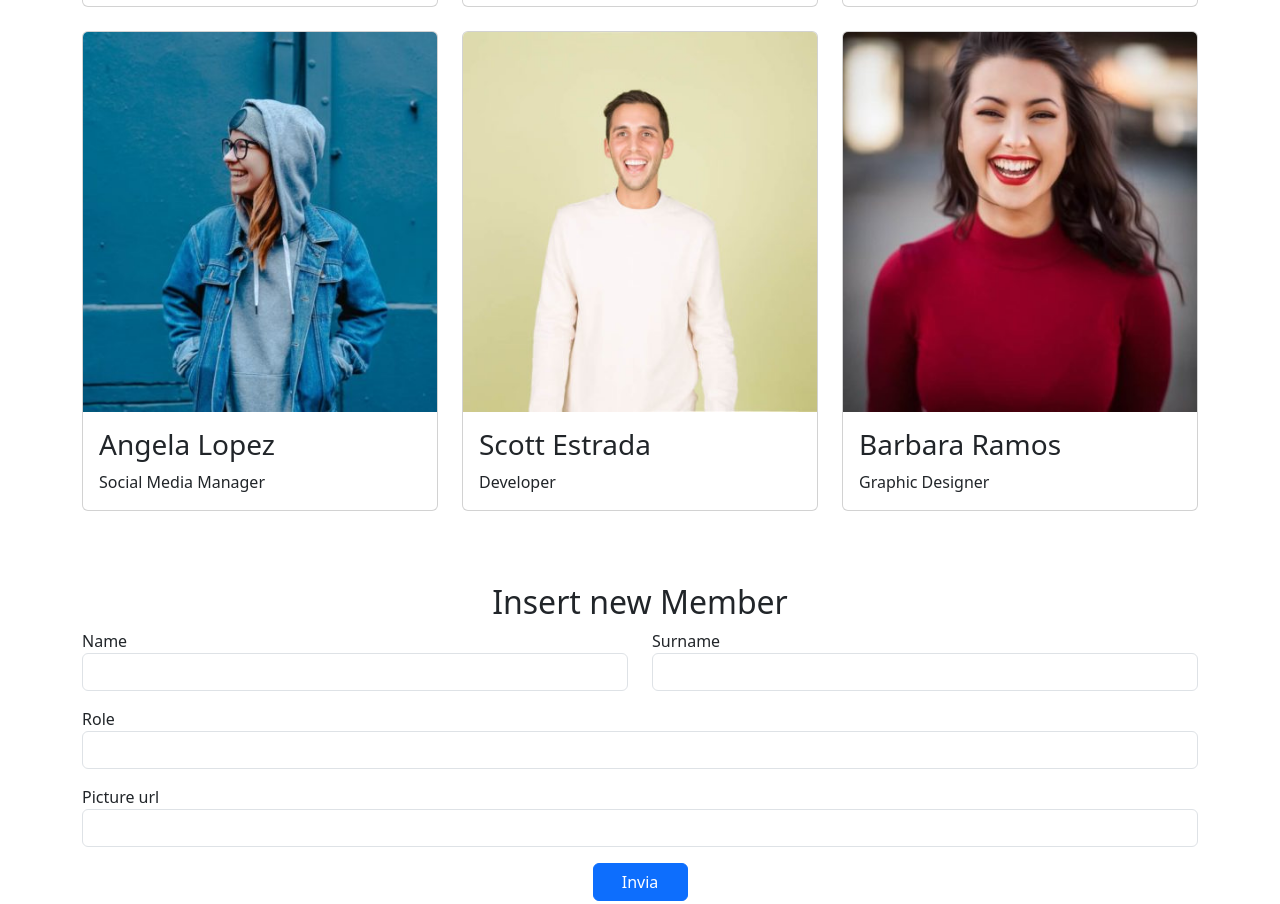
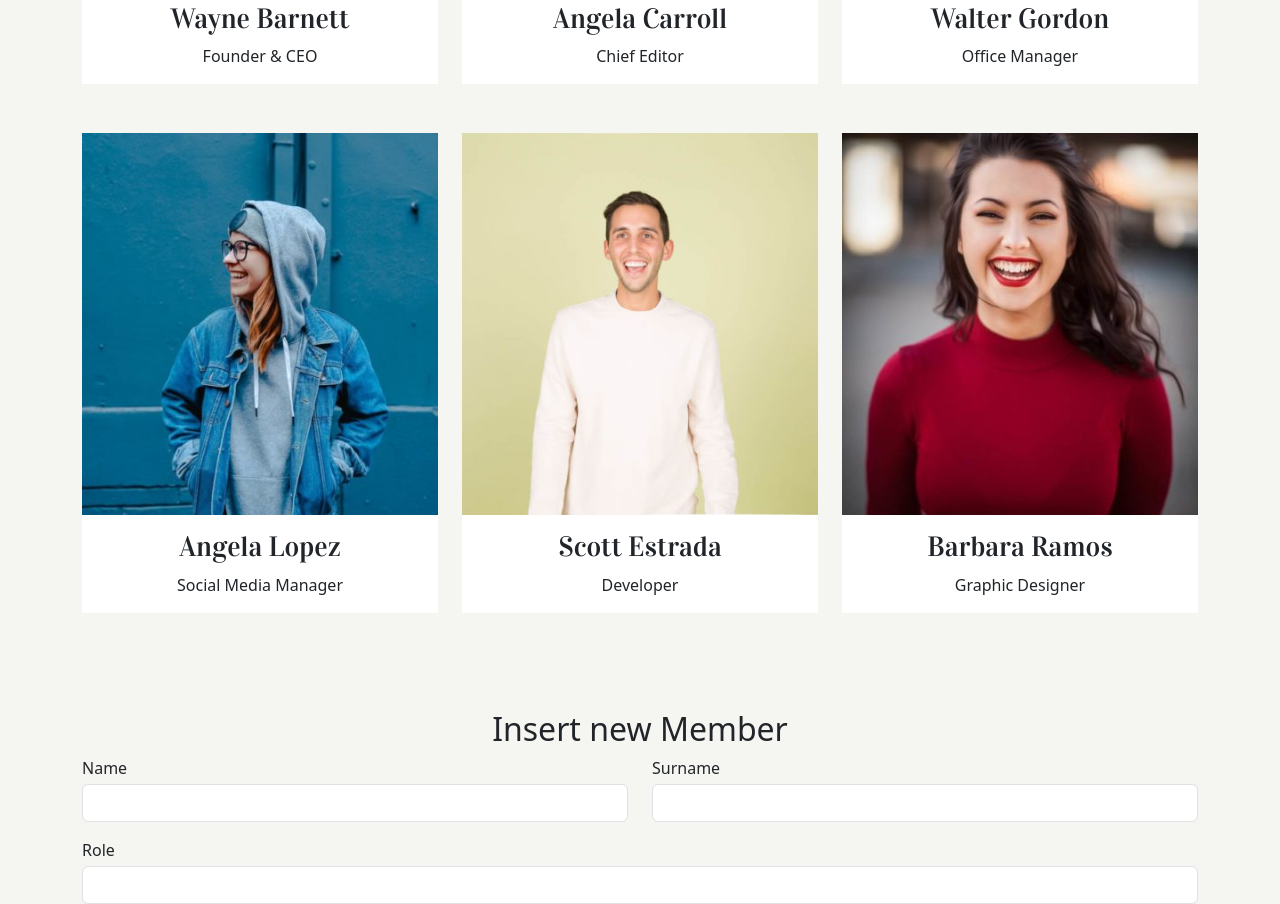
Before and after one commit to giuliabaratella/js-our-team, a plain HTML site: page index.html in a window 1280 px wide. Shown: the part 592-1496 px from the top of the page. Drawn offline with nearby package versions, Linux system fonts and the light colour scheme.

Commit message:
changed style according to screenshot

```diff
--- a/css/style.css
+++ b/css/style.css
@@ -1,3 +1,17 @@
+main {
+    background-color: #f5f5f1;
+}
+
+main h1 {
+    font-size: 1.5em;
+}
+
 .card {
-    overflow: hidden;
+    border-radius: 0px;
+    border: 0;
+    margin-bottom: 25px;
 }
+
+.card h3 {
+    font-family: 'Vidaloka', serif;
+}
--- a/index.html
+++ b/index.html
@@ -4,37 +4,44 @@
     <meta charset="UTF-8">
     <meta name="viewport" content="width=device-width, initial-scale=1.0">
     <title>Our Team</title>
+    <link rel="preconnect" href="https://fonts.googleapis.com">
+    <link rel="preconnect" href="https://fonts.gstatic.com" crossorigin>
+    <link href="https://fonts.googleapis.com/css2?family=Vidaloka&display=swap" rel="stylesheet">
     <link href="https://cdn.jsdelivr.net/npm/bootstrap@5.3.2/dist/css/bootstrap.min.css" rel="stylesheet" integrity="sha384-T3c6CoIi6uLrA9TneNEoa7RxnatzjcDSCmG1MXxSR1GAsXEV/Dwwykc2MPK8M2HN" crossorigin="anonymous">
     <link rel="stylesheet" href="css/style.css">
 </head>
 <body>
+    <main>
         <div class="container py-4 ph-2">
-        <h1 class="text-center mb-5">Our Team</h1>
+            <div class="page-text text-center">
+                <h1 class="mb-5 text-uppercase">Our Team</h1>
+                <p class="mb-5">Lorem ipsum dolor sit amet consectetur adipisicing elit. Blanditiis reiciendis maxime porro <br> ut consequatur deserunt odio vero, quam quos quaerat.</p>
+            </div>
             <div id="team-box" class="row mb-5">
 
             </div>
-
             <div class="row">
                 <h2 class="text-center">Insert new Member</h2>
                 <div class="col-6">
-                <label for="name">Name</label>
+                    <label for="name" class="mb-1">Name</label>
                     <input type="text" class="form-control mb-3" name="name" id="name">
                 </div>
                 <div class="col-6">
-                <label for="surname">Surname</label>
+                    <label for="surname" class="mb-1">Surname</label>
                     <input type="text" class="form-control mb-3"name="surname" id="surname">
                 </div>
                 <div class="col-12">
-                <label for="role">Role</label>
-                <input type="text" class="form-control mb-3 "name="role" id="role">
+                    <label for="role" class="mb-1">Role</label>
+                    <input type="text" class="form-control  mb-3"name="role" id="role">
                 </div>
                 <div class="col-12">
-                <label for="picture">Picture url</label>
+                    <label for="picture" class="mb-1">Picture url</label>
                     <input class="form-control mb-3" type="text" id="picture">
                 </div>
                 <button class="button col-1 btn btn-primary mx-auto">Invia</button>
             </div>
         </div>
+    </main>
     <script src="js/script.js"></script>
 </body>
 </html>
--- a/js/script.js
+++ b/js/script.js
@@ -73,8 +73,8 @@ function teamMember(member) {
     */
     let templateCard =`
     <div class="card">
-        <img src='img/${member.picture}' alt="team photo">
-        <div class="card-body">
+        <img src='img/${member.picture}' alt="${member.name} ${member.surname}">
+        <div class="card-body text-center">
             <h3 class="card-title">${member.name} ${member.surname}</h3>
             <div class="card-text">
                 ${member.role}
```
Also changed, not shown: img/screenshot.png (added). Lines whose indentation alone changed are shown as unchanged.
